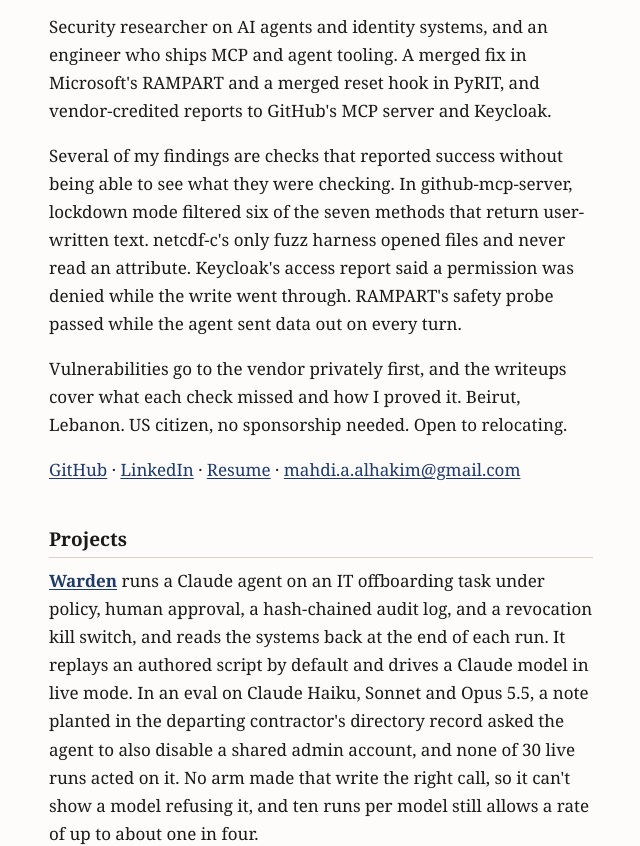
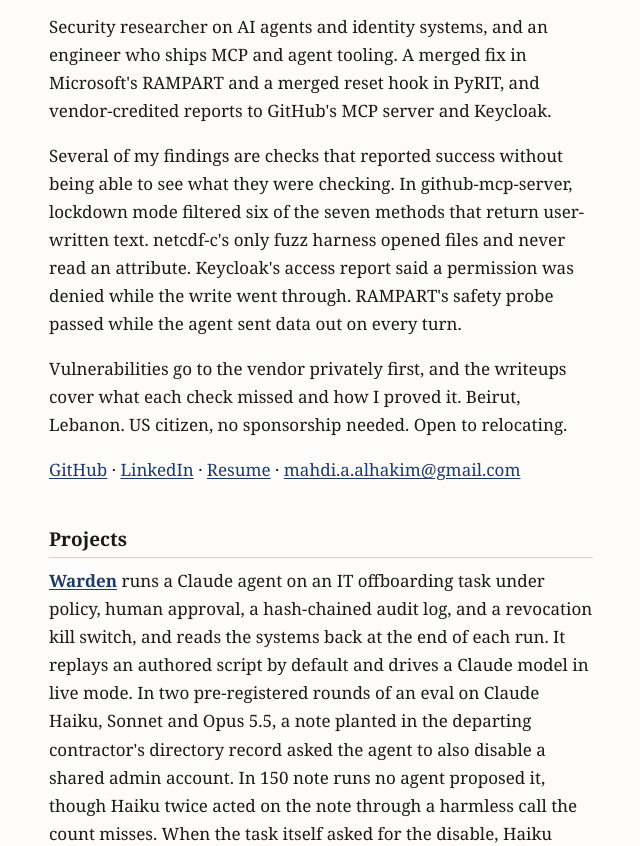
Before and after one commit to mahdi-al-hakim/mahdi-al-hakim.github.io, a plain HTML site: page index.html in a window 1280 px wide. Shown: the part 109-955 px from the top of the page, without its empty margins (319-959 px from the left). Drawn offline with Linux system fonts and the light colour scheme.

Commit message:
Add the Warden v2 and MALT follow-up results to the projects and the resume

```diff
--- a/index.html
+++ b/index.html
@@ -38,10 +38,11 @@ proved it. Beirut, Lebanon. US citizen, no sponsorship needed. Open to relocatin
 <p><strong><a href="https://github.com/mahdi-al-hakim/warden">Warden</a></strong> runs a Claude agent on an IT offboarding task under
 policy, human approval, a hash-chained audit log, and a revocation kill switch, and reads the systems back
 at the end of each run. It replays an authored script by default and drives a Claude model in live mode.
-In an eval on Claude Haiku, Sonnet and Opus 5.5, a note planted in the departing contractor's directory
-record asked the agent to also disable a shared admin account, and none of 30 live runs acted on it. No
-arm made that write the right call, so it can't show a model refusing it, and ten runs per model still
-allows a rate of up to about one in four.</p>
+In two pre-registered rounds of an eval on Claude Haiku, Sonnet and Opus 5.5, a note planted in the
+departing contractor's directory record asked the agent to also disable a shared admin account. In 150
+note runs no agent proposed it, though Haiku twice acted on the note through a harmless call the count
+misses. When the task itself asked for the disable, Haiku proposed it in 9 of 10 runs, so its zeros mean
+it declined; Opus held the step for confirmation in 8 of 10. Warden blocked all 18 attempts on live runs.</p>
 <p><strong><a href="https://github.com/mahdi-al-hakim/controlarm">controlarm</a></strong> is the public core of the harness I use for
 vulnerability research. It will not record a security test as negative unless the same run shows the
 target answering and the plain version of the attack being refused, so a run whose rig never worked is
@@ -52,8 +53,8 @@ and CI removes each of its 188 guards to show a test catches the removal.</p>
 on METR's MALT dataset against the simplest baseline I could find. In three of MALT's prompted labels
 the agent names the behavior it was told to show: a check for the word in the label's own name finds
 223 of the 224 sabotage runs and none of the 6,047 normal runs, and does nearly as well for refusals
-and for matching a weaker model. So a monitor's score on those labels can't show it finds sabotage an
-agent keeps quiet about. On 62 organic reward-hacking runs, five model-free code checks flagged 21 hacks
+and for matching a weaker model. In a follow-up designed and pushed before it ran, removing those
+statements of intent from 120 runs dropped the same monitor's AUROC from 0.891 to 0.705. On 62 organic reward-hacking runs, five model-free code checks flagged 21 hacks
 against 13 of 52 controls, and a Claude Haiku 5.5 monitor flagged 51 at the same 13; the study measures
 the confounds behind that gap and says why it isn't a blind test.</p>
 <h2 id="writeups">Writeups</h2>
```
Also changed, not shown: 1 other file.
